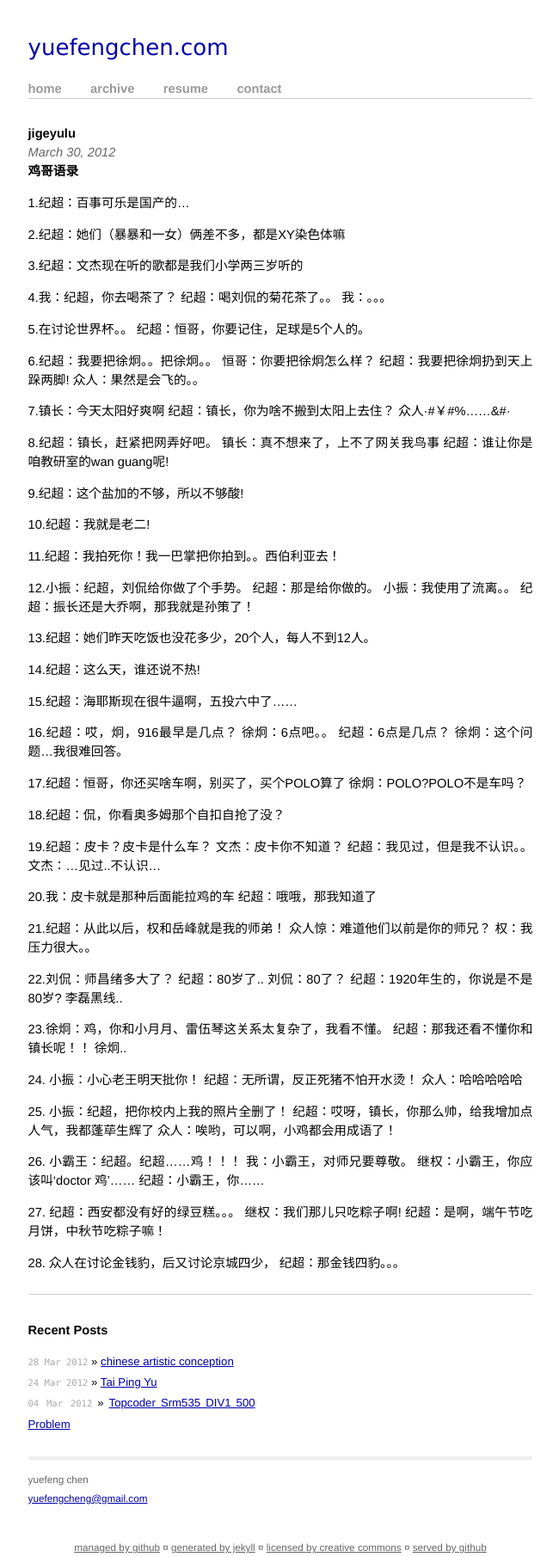
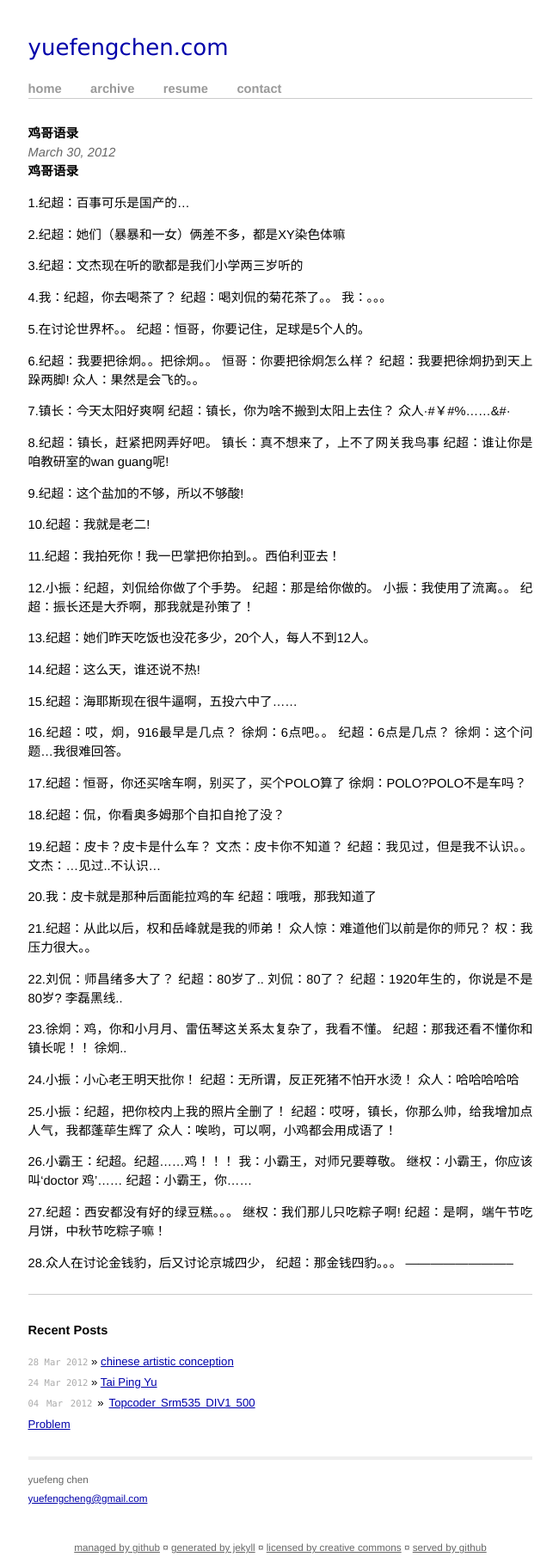
Before and after one commit to yuefengchen/yuefengchen.github.com, a Jekyll site: the page built from _posts/2012-03-30-jigeyulu.markdown, in a window 1280 px wide. Shown: the whole page at 86% size, without its empty margins (314-964 px from the left). Built offline with Jekyll 4.4.1, drawn with Linux system fonts in a browser that asks for light colours; Markdown is read by kramdown in place of the engine named in the settings; comment, search, counter and statistics services are not loaded.

Commit message:
add jigeyulu

```diff
--- a/_posts/2012-03-30-jigeyulu.markdown
+++ b/_posts/2012-03-30-jigeyulu.markdown
@@ -1,5 +1,5 @@
 ---
-title  : jigeyulu
+title  : 鸡哥语录
 layout : post
 ---
 
@@ -81,27 +81,24 @@ layout : post
    纪超：那我还看不懂你和镇长呢！！
    徐炯..
 
-24.
-   小振：小心老王明天批你！
+24.小振：小心老王明天批你！
    纪超：无所谓，反正死猪不怕开水烫！
    众人：哈哈哈哈哈
 
-25.
-   小振：纪超，把你校内上我的照片全删了！
+
+25.小振：纪超，把你校内上我的照片全删了！
    纪超：哎呀，镇长，你那么帅，给我增加点人气，我都蓬荜生辉了
    众人：唉哟，可以啊，小鸡都会用成语了！
 
-26.
-   小霸王：纪超。纪超……鸡！！！
+26.小霸王：纪超。纪超……鸡！！！
    我：小霸王，对师兄要尊敬。
    继权：小霸王，你应该叫‘doctor 鸡’……
    纪超：小霸王，你……
 
-27.
-   纪超：西安都没有好的绿豆糕。。。
+27.纪超：西安都没有好的绿豆糕。。。
    继权：我们那儿只吃粽子啊!
    纪超：是啊，端午节吃月饼，中秋节吃粽子嘛！
 
-28.
-   众人在讨论金钱豹，后又讨论京城四少，
+28.众人在讨论金钱豹，后又讨论京城四少，
    纪超：那金钱四豹。。。
+--------------------------
```
